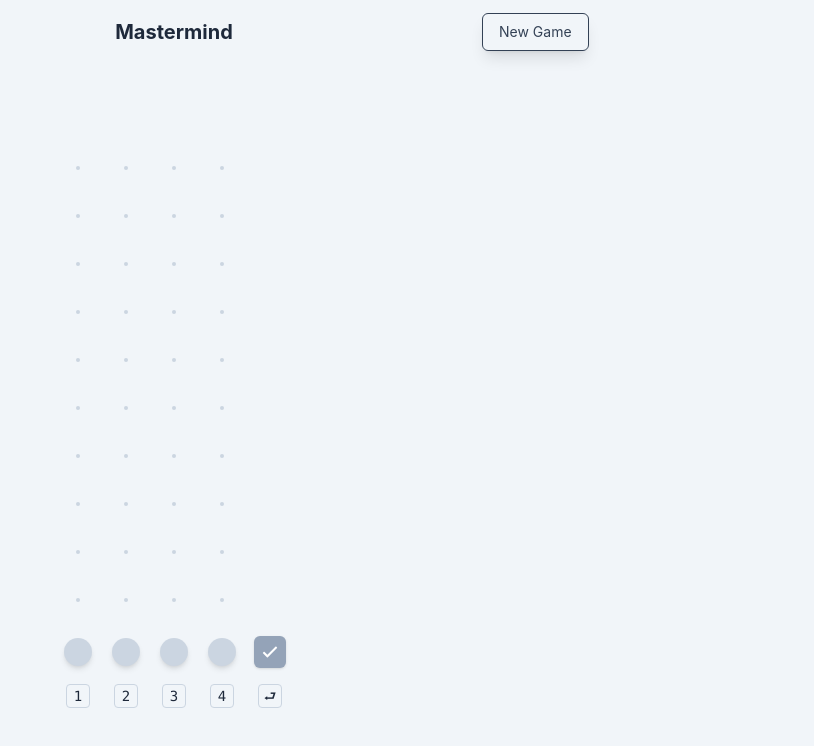
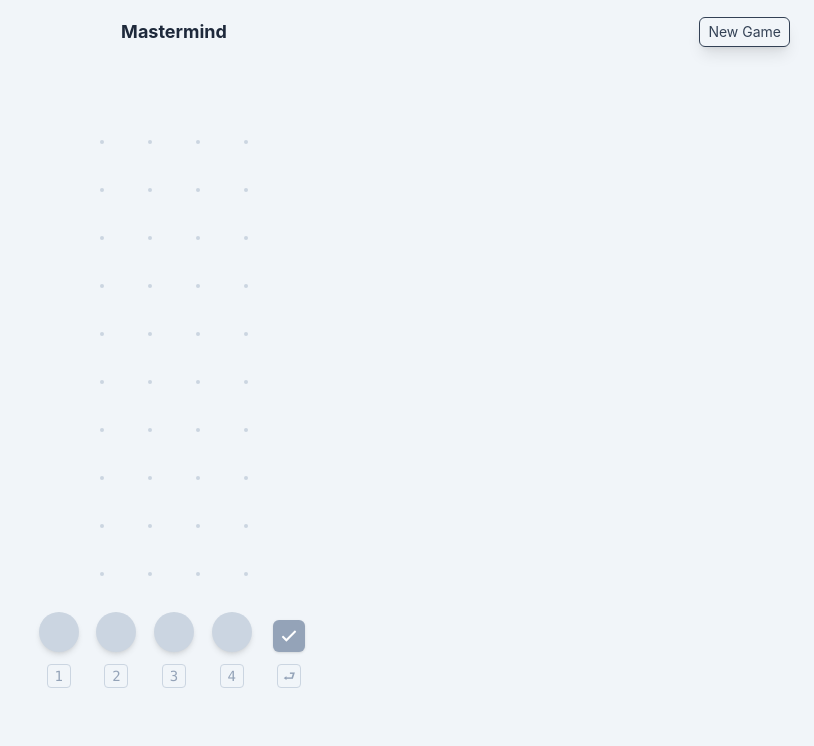
Before and after one commit to jimmysawczuk/mastermind, a Svelte app: page / in a window 1280 px wide. Shown: the top 746 px of the page, without its empty margins (466-1280 px from the left). Built offline with nearby package versions, Linux system fonts and the light colour scheme.

Commit message:
Tweak some styles

```diff
--- a/src/App.svelte
+++ b/src/App.svelte
@@ -1,7 +1,6 @@
 <script>
   import GuessPicker from "./GuessPicker.svelte"
   import Guess from "./Guess.svelte"
-  import Clue from "./Clue.svelte"
   import EmptyRow from "./EmptyRow.svelte"
 
   import { getClue, getNewAnswer, isWin } from "./utils"
@@ -43,33 +42,35 @@
   }
 </script>
 
-<div class="pt-16">
+<div class="pt-4">
   <div
-    class="fixed w-full px-6 h-16 left-0 top-0 right-0 grid grid-cols-[2fr,1fr] sm:grid-cols-[1fr,2fr,1fr] items-center"
+    class="fixed w-full px-6 h-16 left-0 top-0 right-0 grid grid-cols-[2fr,1fr] sm:grid-cols-[1fr,2fr,1fr] items-center bg-slate-100 dark:bg-slate-700"
   >
     <div class="hidden sm:block" />
     <h1
-      class="text-left sm:text-center text-xl font-bold text-slate-800 dark:text-slate-50 transition-colors"
+      class="text-left sm:text-center text-lg font-bold text-slate-800 dark:text-slate-50 transition-colors"
     >
       Mastermind
     </h1>
-    <div>
+    <div class="text-right">
       <button
-        class="inline-block cursor-pointer text-sm border border-slate-700 dark:border-slate-200 text-slate-700 dark:text-slate-200 rounded-md px-4 py-2 shadow-lg hover:text-slate-800 hover:border-slate-800 dark:hover:border-slate-50 dark:hover:text-slate-50 transition-colors"
+        class="inline-block cursor-pointer text-sm border border-slate-700 dark:border-slate-200 text-slate-700 dark:text-slate-200 rounded-md px-2 py-1 shadow-lg hover:bg-slate-200 hover:dark:bg-slate-600 transition-colors"
         on:click={handleNewGame}>New Game</button
       >
     </div>
   </div>
 
-  <div class="grid grid-cols-5 auto-rows-[1fr] gap-1 place-items-center">
+  <div class="grid grid-cols-6 auto-rows-[1fr] gap-1 place-items-center">
     {#each Array(10 - history.length) as name}
       <EmptyRow />
     {/each}
 
-    {#each history as row}
-      <Guess guess={row.guess} clue={row.clue} />
+    {#each history as row, i}
+      <Guess num={history.length - i} guess={row.guess} clue={row.clue} />
     {/each}
+  </div>
 
+  <div class="grid grid-cols-5 auto-rows-[1fr] gap-1 place-items-center mt-4">
     <GuessPicker on:guess={handleGuess} />
   </div>
 </div>
--- a/src/EmptyRow.svelte
+++ b/src/EmptyRow.svelte
@@ -1,3 +1,4 @@
+<div />
 <div
   class="block w-1 h-1 m-5 rounded-full bg-slate-300 dark:bg-slate-600 transition-colors "
 />
--- a/src/Guess.svelte
+++ b/src/Guess.svelte
@@ -1,9 +1,12 @@
 <script>
   import Peg from "./Peg.svelte"
   import Clue from "./Clue.svelte"
-  export let guess = ["red", "orange", "blue", "green"]
+  export let guess = []
   export let clue = []
+  export let num = 0
 </script>
+
+<div class="font-mono text-center text-slate-500">#{num}</div>
 
 {#each guess as peg}
   <Peg value={peg} readonly />
--- a/src/GuessPicker.svelte
+++ b/src/GuessPicker.svelte
@@ -58,8 +58,8 @@
 </script>
 
 {#each guess as peg}
-  <div class="pt-2">
-    <Peg bind:value={peg} />
+  <div>
+    <Peg bind:value={peg} lg />
   </div>
 {/each}
 
@@ -92,27 +92,27 @@
 </div>
 
 <div
-  class="grid place-items-center border border-slate-300 rounded text-sm font-mono w-6 h-6"
+  class="grid place-items-center border border-slate-300 dark:border-slate-600 text-slate-400 dark:text-slate-500 transition-colors rounded text-sm font-mono w-6 h-6 select-none"
 >
   1
 </div>
 <div
-  class="grid place-items-center border border-slate-300 rounded text-sm font-mono w-6 h-6"
+  class="grid place-items-center border border-slate-300 dark:border-slate-600 text-slate-400 dark:text-slate-500 transition-colors rounded text-sm font-mono w-6 h-6 select-none"
 >
   2
 </div>
 <div
-  class="grid place-items-center border border-slate-300 rounded text-sm font-mono w-6 h-6"
+  class="grid place-items-center border border-slate-300 dark:border-slate-600 text-slate-400 dark:text-slate-500 transition-colors rounded text-sm font-mono w-6 h-6 select-none"
 >
   3
 </div>
 <div
-  class="grid place-items-center border border-slate-300 rounded text-sm font-mono w-6 h-6"
+  class="grid place-items-center border border-slate-300 dark:border-slate-600 text-slate-400 dark:text-slate-500 transition-colors rounded text-sm font-mono w-6 h-6 select-none"
 >
   4
 </div>
 <div
-  class="grid place-items-center border border-slate-300 rounded text-sm font-mono w-6 h-6"
+  class="grid place-items-center border border-slate-300 dark:border-slate-600 text-slate-400 dark:text-slate-500 transition-colors rounded text-sm font-mono w-6 h-6 select-none"
 >
   ⮐
 </div>
--- a/src/Peg.svelte
+++ b/src/Peg.svelte
@@ -3,6 +3,7 @@
 
   export let value = ""
   export let readonly = false
+  export let lg = false
 
   function togglePeg() {
     if (readonly) {
@@ -14,7 +15,11 @@
 </script>
 
 <div
-  class="block w-7 h-7 rounded-full p-0 transition-colors shadow-md"
+  class="block rounded-full p-0 transition-colors shadow-md"
+  class:w-6={!lg}
+  class:h-6={!lg}
+  class:w-10={lg}
+  class:h-10={lg}
   class:cursor-pointer={!readonly}
   class:bg-slate-300={value == ""}
   class:dark:bg-slate-600={value == ""}
```
